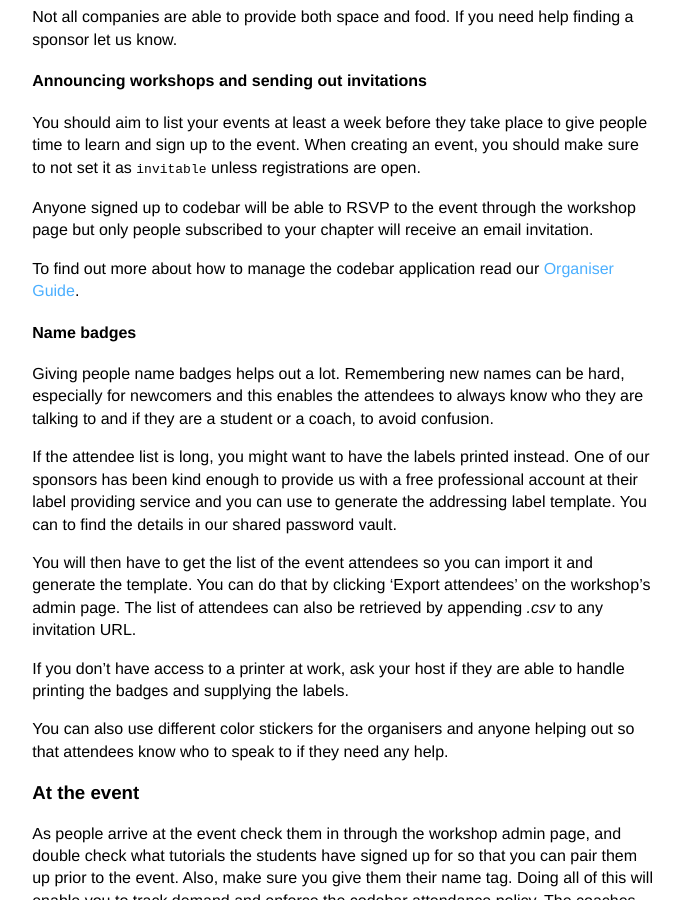
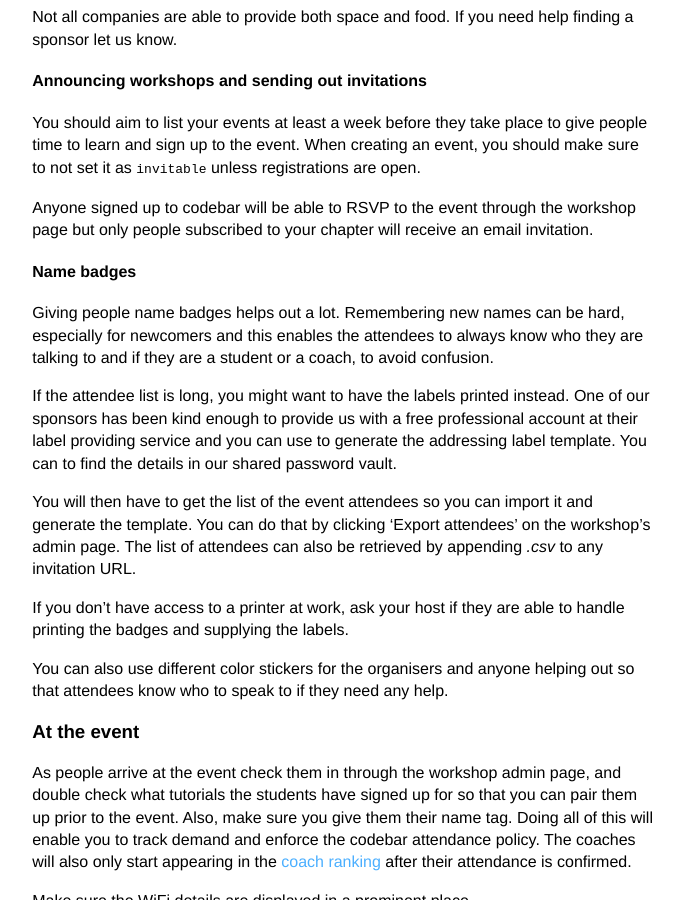
Before and after one commit to codebar/manual, a Jekyll site: the page built from _posts/2015-02-05-organiser-guide.md, in a window 1280 px wide and 900 px high, scrolled down 901 px. Shown: the whole window, without its empty margins (430-1113 px from the left). Built offline with Jekyll 4.4.1, drawn with Linux system fonts in a browser that asks for light colours; nearby versions of some CDN libraries.

Commit message:
Organiser guide: remove self reference

```diff
--- a/_posts/2015-02-05-organiser-guide.md
+++ b/_posts/2015-02-05-organiser-guide.md
@@ -28,8 +28,6 @@ Not all companies are able to provide both space and food. If you need help find
 You should aim to list your events at least a week before they take place to give people time to learn and sign up to the event. When creating an event, you should make sure to not set it as `invitable` unless registrations are open.
 
 Anyone signed up to codebar will be able to RSVP to the event through the workshop page but only people subscribed to your chapter will receive an email invitation.
-
-To find out more about how to manage the codebar application read our [Organiser Guide]().
 
 #### Name badges
 
```
